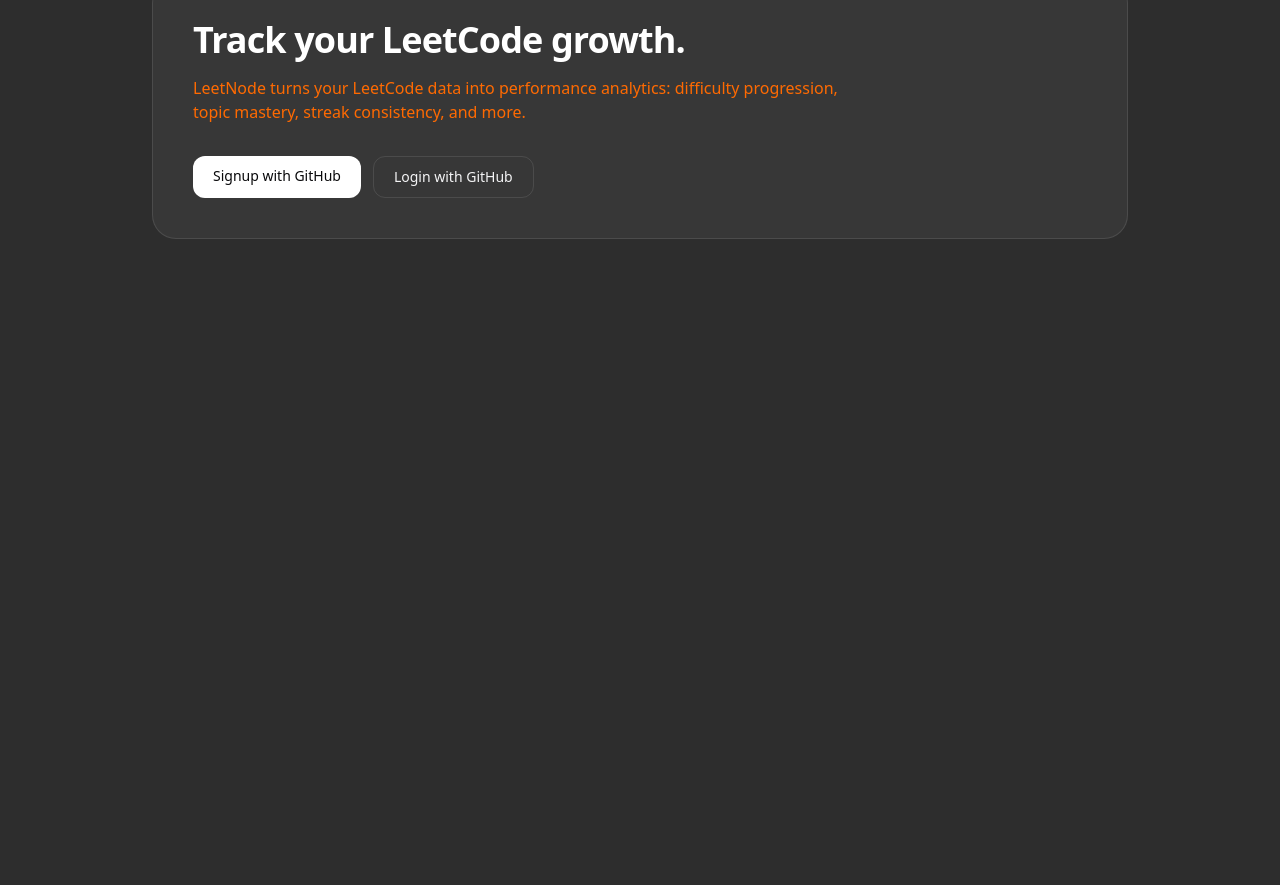
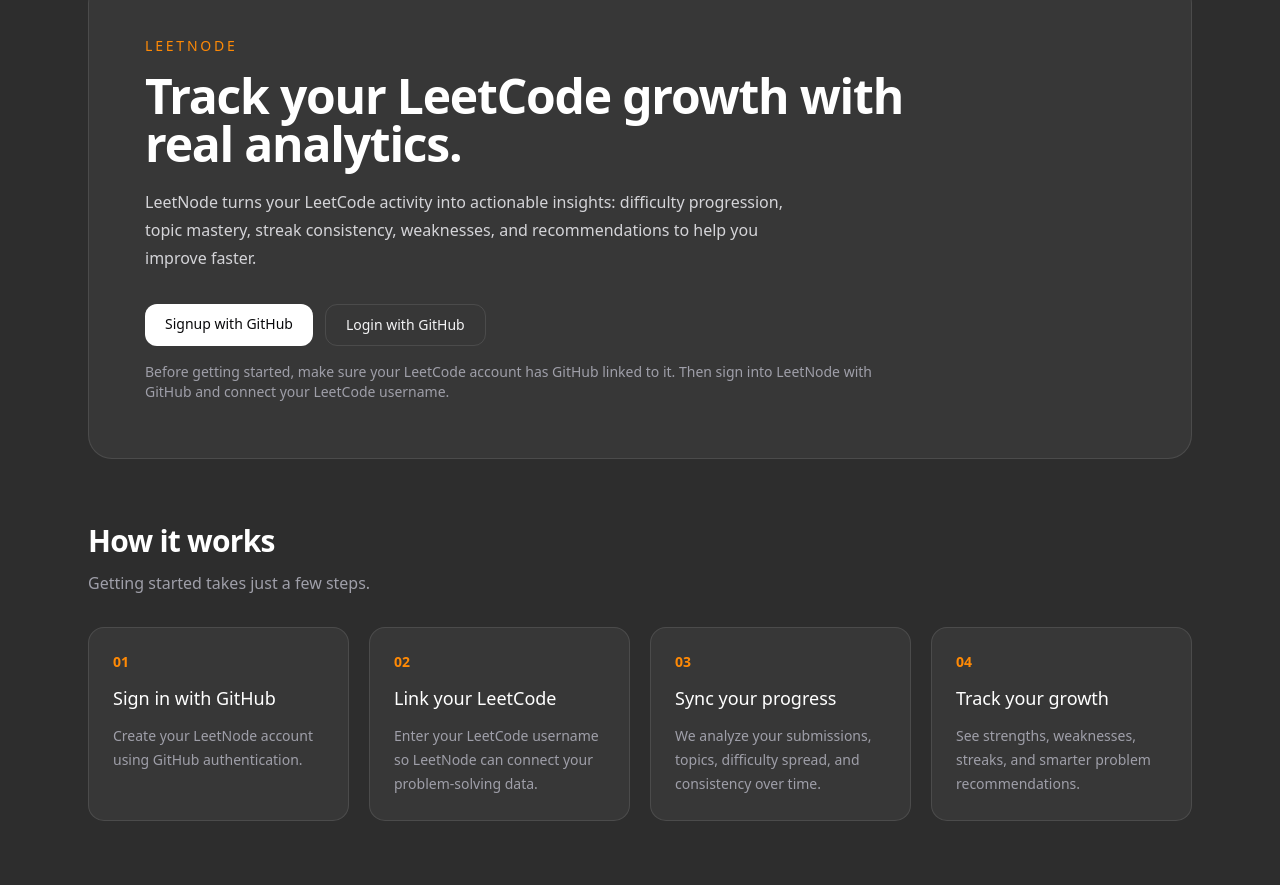
Before and after one commit to oliveiramnando/LeetNode, a Next.js app in the folder src/frontend/: page / in a window 1280 px wide. Shown: the part 198-1083 px from the top of the page. Before the commit the page ends 800 px from the top, so only its background shows below. Built offline with nearby package versions, Linux system fonts and the light colour scheme; no server answers.

Commit message:
updated landing page

```diff
--- a/src/frontend/src/app/page.js
+++ b/src/frontend/src/app/page.js
@@ -1,34 +1,184 @@
 // src/frontend/src/app/page.js
 export default function Home() {
-  const backend = process.env.NEXT_PUBLIC_BACKEND_URL || "http://localhost:8080";
+  const backend =
+    process.env.NEXT_PUBLIC_BACKEND_URL || "http://localhost:8080";
   const start = `${backend}/api/auth/github/start`;
 
+  const steps = [
+    {
+      number: "01",
+      title: "Sign in with GitHub",
+      description:
+        "Create your LeetNode account using GitHub authentication.",
+    },
+    {
+      number: "02",
+      title: "Link your LeetCode",
+      description:
+        "Enter your LeetCode username so LeetNode can connect your problem-solving data.",
+    },
+    {
+      number: "03",
+      title: "Sync your progress",
+      description:
+        "We analyze your submissions, topics, difficulty spread, and consistency over time.",
+    },
+    {
+      number: "04",
+      title: "Track your growth",
+      description:
+        "See strengths, weaknesses, streaks, and smarter problem recommendations.",
+    },
+  ];
+
+  const features = [
+    "Difficulty progression",
+    "Topic mastery insights",
+    "Weakness detection by tag",
+    "Streak and activity tracking",
+    "Submission-based recommendations",
+    "LeetCode growth analytics",
+  ];
+
   return (
-    <section className="mx-auto max-w-5xl px-6 py-20">
-      <div className="rounded-3xl border border-white/10 bg-white/5 p-10">
-        <h1 className="text-4xl font-semibold tracking-tight">
-          Track your LeetCode growth.
-        </h1>
-        <p className="mt-4 max-w-2xl text-orange-500">
-          LeetNode turns your LeetCode data into performance analytics: difficulty
-          progression, topic mastery, streak consistency, and more.
+    <main className="mx-auto max-w-6xl px-6 py-20">
+      <section className="rounded-3xl border border-white/10 bg-white/5 p-10 md:p-14">
+        <div className="max-w-3xl">
+          <p className="text-sm font-medium uppercase tracking-[0.2em] text-orange-400">
+            LeetNode
           </p>
 
-        <div className="mt-8 flex gap-3">
+          <h1 className="mt-4 text-4xl font-semibold tracking-tight md:text-5xl">
+            Track your LeetCode growth with real analytics.
+          </h1>
+
+          <p className="mt-5 max-w-2xl text-base leading-7 text-zinc-300">
+            LeetNode turns your LeetCode activity into actionable insights:
+            difficulty progression, topic mastery, streak consistency,
+            weaknesses, and recommendations to help you improve faster.
+          </p>
+
+          <div className="mt-8 flex flex-wrap gap-3">
             <a
               href={start}
-            className="rounded-xl bg-white px-5 py-2.5 text-sm font-medium text-zinc-950 hover:bg-zinc-200"
+              className="rounded-xl bg-white px-5 py-2.5 text-sm font-medium text-zinc-950 transition hover:bg-zinc-200"
             >
               Signup with GitHub
             </a>
             <a
               href={start}
-            className="rounded-xl border border-white/10 px-5 py-2.5 text-sm font-medium text-zinc-100 hover:bg-white/5"
+              className="rounded-xl border border-white/10 px-5 py-2.5 text-sm font-medium text-zinc-100 transition hover:bg-white/5"
             >
               Login with GitHub
             </a>
           </div>
+
+          <p className="mt-4 text-sm text-zinc-400">
+            Before getting started, make sure your LeetCode account has GitHub
+            linked to it. Then sign into LeetNode with GitHub and connect your
+            LeetCode username.
+          </p>
         </div>
       </section>
+
+      <section className="py-16">
+        <div className="mb-8">
+          <h2 className="text-2xl font-semibold tracking-tight md:text-3xl">
+            How it works
+          </h2>
+          <p className="mt-3 max-w-2xl text-zinc-400">
+            Getting started takes just a few steps.
+          </p>
+        </div>
+
+        <div className="grid gap-5 md:grid-cols-2 xl:grid-cols-4">
+          {steps.map((step) => (
+            <div
+              key={step.number}
+              className="rounded-2xl border border-white/10 bg-white/5 p-6"
+            >
+              <p className="text-sm font-semibold text-orange-400">
+                {step.number}
+              </p>
+              <h3 className="mt-3 text-lg font-medium text-white">
+                {step.title}
+              </h3>
+              <p className="mt-3 text-sm leading-6 text-zinc-400">
+                {step.description}
+              </p>
+            </div>
+          ))}
+        </div>
+      </section>
+
+      <section className="rounded-3xl border border-white/10 bg-white/5 p-10 md:p-12">
+        <div className="grid gap-10 md:grid-cols-2 md:items-start">
+          <div>
+            <h2 className="text-2xl font-semibold tracking-tight md:text-3xl">
+              What you get
+            </h2>
+            <p className="mt-4 max-w-xl text-zinc-400">
+              LeetNode helps you understand how you are actually progressing
+              instead of just looking at solved counts.
+            </p>
+
+            <div className="mt-8 grid gap-3 sm:grid-cols-2">
+              {features.map((feature) => (
+                <div
+                  key={feature}
+                  className="rounded-xl border border-white/10 px-4 py-3 text-sm text-zinc-200"
+                >
+                  {feature}
+                </div>
+              ))}
+            </div>
+          </div>
+
+          <div className="rounded-2xl border border-white/10 bg-black/20 p-6">
+            <h3 className="text-lg font-medium text-white">
+              Setup checklist
+            </h3>
+
+            <div className="mt-5 space-y-4 text-sm text-zinc-300">
+              <div className="rounded-xl border border-white/10 p-4">
+                <p className="font-medium text-white">
+                  1. Link GitHub on LeetCode
+                </p>
+                <p className="mt-2 text-zinc-400">
+                  Your LeetCode account must already have GitHub connected.
+                </p>
+              </div>
+
+              <div className="rounded-xl border border-white/10 p-4">
+                <p className="font-medium text-white">
+                  2. Sign into LeetNode with GitHub
+                </p>
+                <p className="mt-2 text-zinc-400">
+                  Use GitHub login to create or access your LeetNode account.
+                </p>
+              </div>
+
+              <div className="rounded-xl border border-white/10 p-4">
+                <p className="font-medium text-white">
+                  3. Add your LeetCode username
+                </p>
+                <p className="mt-2 text-zinc-400">
+                  Once connected, LeetNode can start syncing your progress.
+                </p>
+              </div>
+            </div>
+
+            <div className="mt-6">
+              <a
+                href={start}
+                className="inline-flex rounded-xl bg-orange-500 px-5 py-2.5 text-sm font-medium text-white transition hover:bg-orange-400"
+              >
+                Get started
+              </a>
+            </div>
+          </div>
+        </div>
+      </section>
+    </main>
   );
 }
```
Lines whose indentation alone changed are shown as unchanged.
